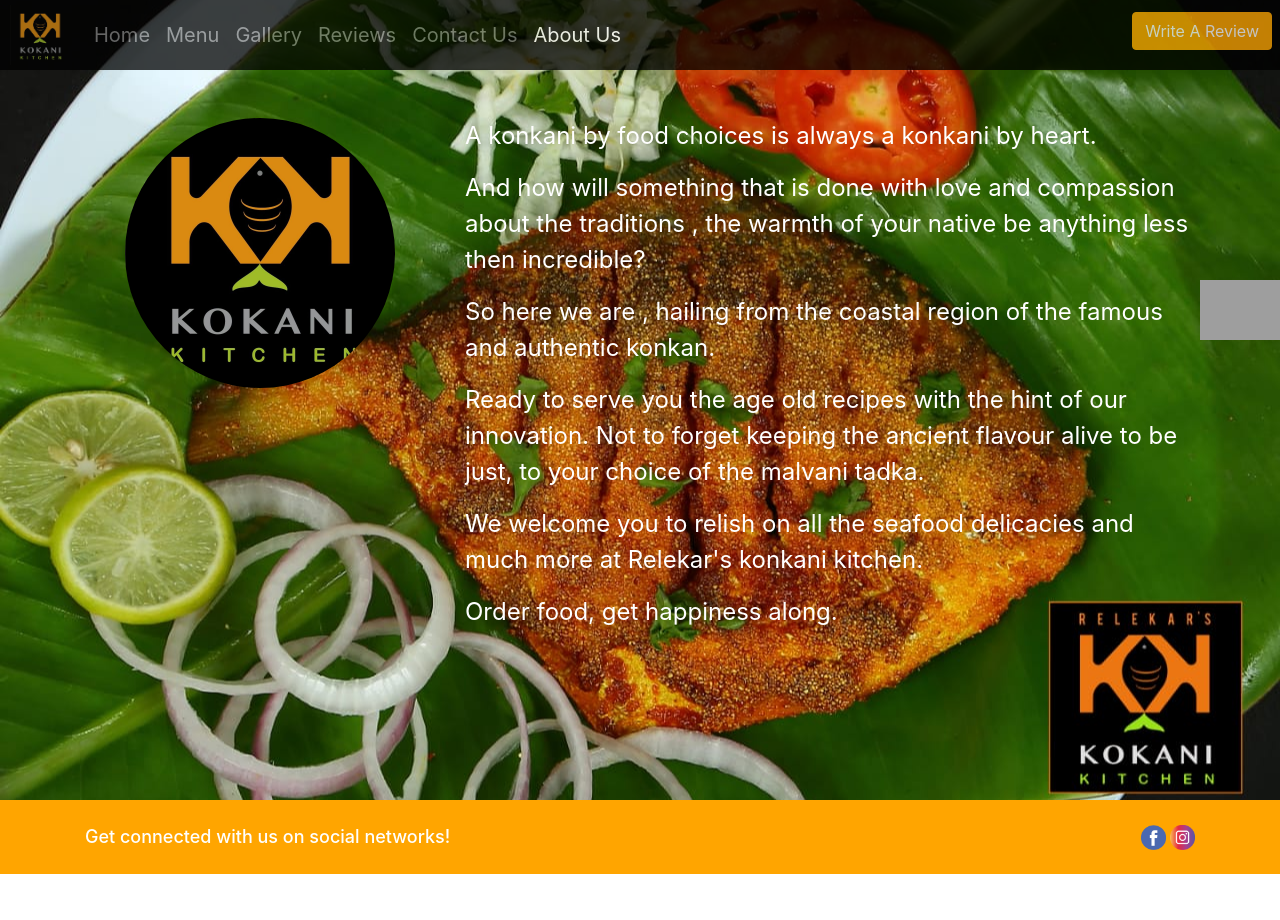
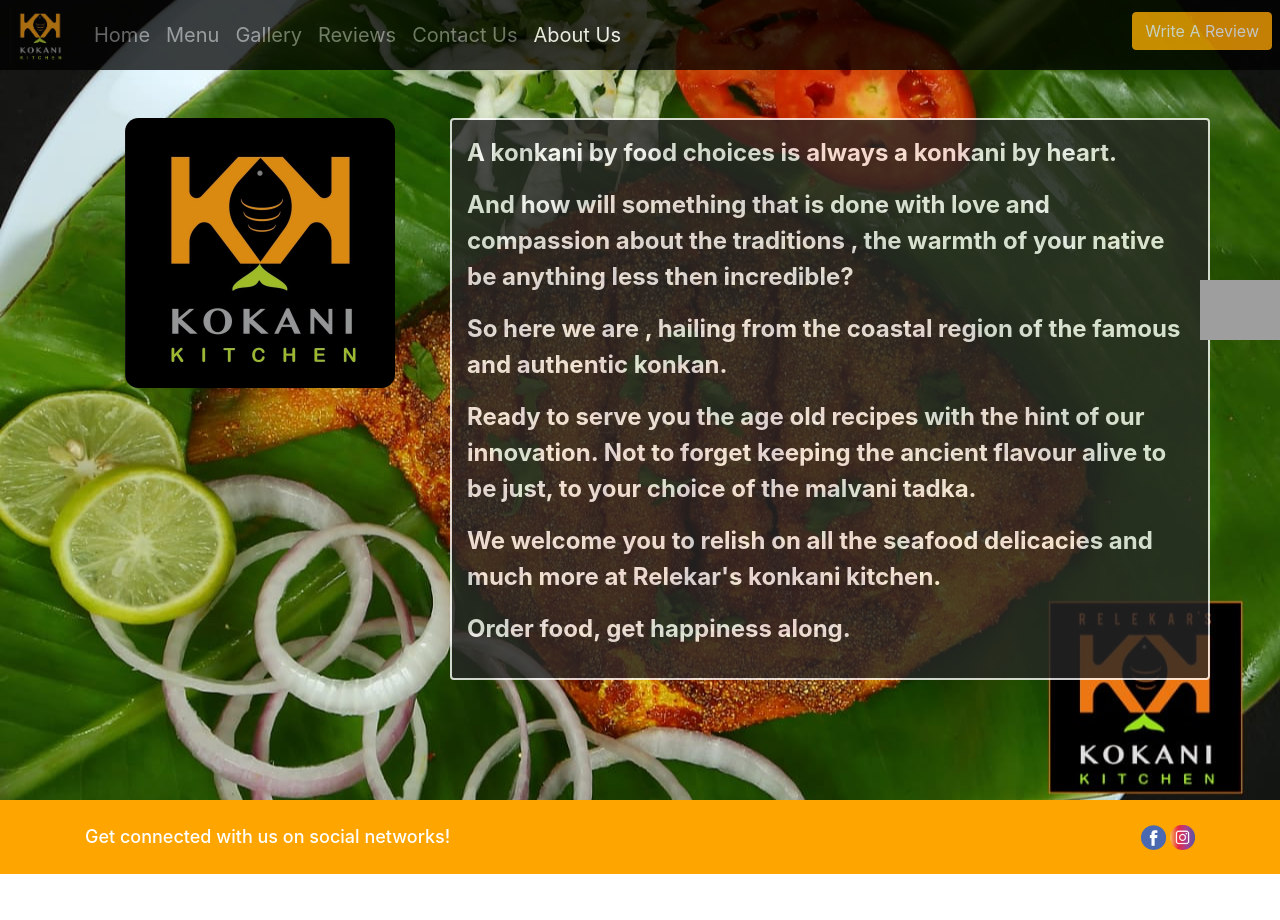
Before and after one commit to Ishan-1999/RestaurantReviewWeb, a Django app: page /about/ in a window 1280 px wide. Shown: the top 920 px of the page. Run offline with Django 3.2, Linux system fonts and the light colour scheme; some libraries are stand-ins or nearby versions; grey boxes are pictures that could not be loaded.

Commit message:
about us page changed

```diff
--- a/ReviewApp/templates/about.html
+++ b/ReviewApp/templates/about.html
@@ -15,7 +15,18 @@
 	box-shadow: 0 12px 16px 0 rgba(0,0,0,0.24), 0 17px 50px 0 rgba(0,0,0,0.19);
  }
 .aboutimg {
-	border-radius: 60%;
+	border-radius: 5%;
+}
+.aboutpara {
+	color: white;
+	font-weight: bold;
+}
+.card {
+	background-color: #262626;
+	border: 2px solid white;
+	opacity: 0.8;
+	padding: 15px;
+
 }
 @media (max-width: 544px) {
 	.aboutpara {font-size:1rem;}
@@ -39,17 +50,17 @@
 		<div class="col-md-4" align="center">
 			<img class="aboutimg" src="{% static 'logo.jpg' %}">
 		</div>
-		<div class="col-md-8">
-			<p class="aboutpara" style="color: white">A konkani by food choices is always a konkani by heart.</p>
-<p class="aboutpara" style="color: white;">And how will something that is done with love and   compassion about the traditions , the warmth of your native be anything less then incredible?</p>
+		<div class="col-md-8 card">
+			<p class="aboutpara">A konkani by food choices is always a konkani by heart.</p>
+<p class="aboutpara">And how will something that is done with love and   compassion about the traditions , the warmth of your native be anything less then incredible?</p>
 
-<p class="aboutpara" style="color: white;">So here we are , hailing from the coastal region of the famous and authentic konkan.</p>
+<p class="aboutpara">So here we are , hailing from the coastal region of the famous and authentic konkan.</p>
 
-<p class="aboutpara" style="color: white;">Ready to serve you the age old recipes with the hint of our innovation. Not to forget keeping the ancient flavour alive to be just, to your choice of the malvani tadka.</p>
+<p class="aboutpara">Ready to serve you the age old recipes with the hint of our innovation. Not to forget keeping the ancient flavour alive to be just, to your choice of the malvani tadka.</p>
 
-<p class="aboutpara" style="color: white;">We welcome you to relish on all the seafood  delicacies and much more at Relekar's konkani kitchen.</p>
+<p class="aboutpara">We welcome you to relish on all the seafood  delicacies and much more at Relekar's konkani kitchen.</p>
 
-<p class="aboutpara" style="color: white;">Order food, get happiness along.</p>
+<p class="aboutpara">Order food, get happiness along.</p>
 		</div>
 	</div>
 </div>
```
